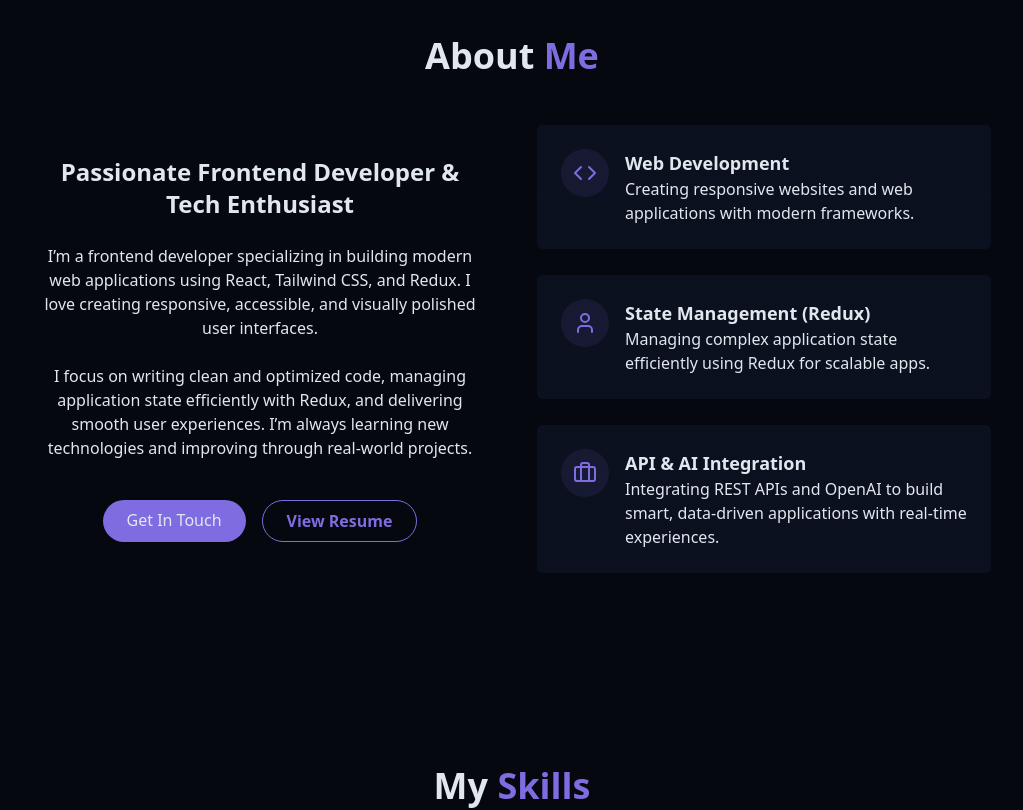
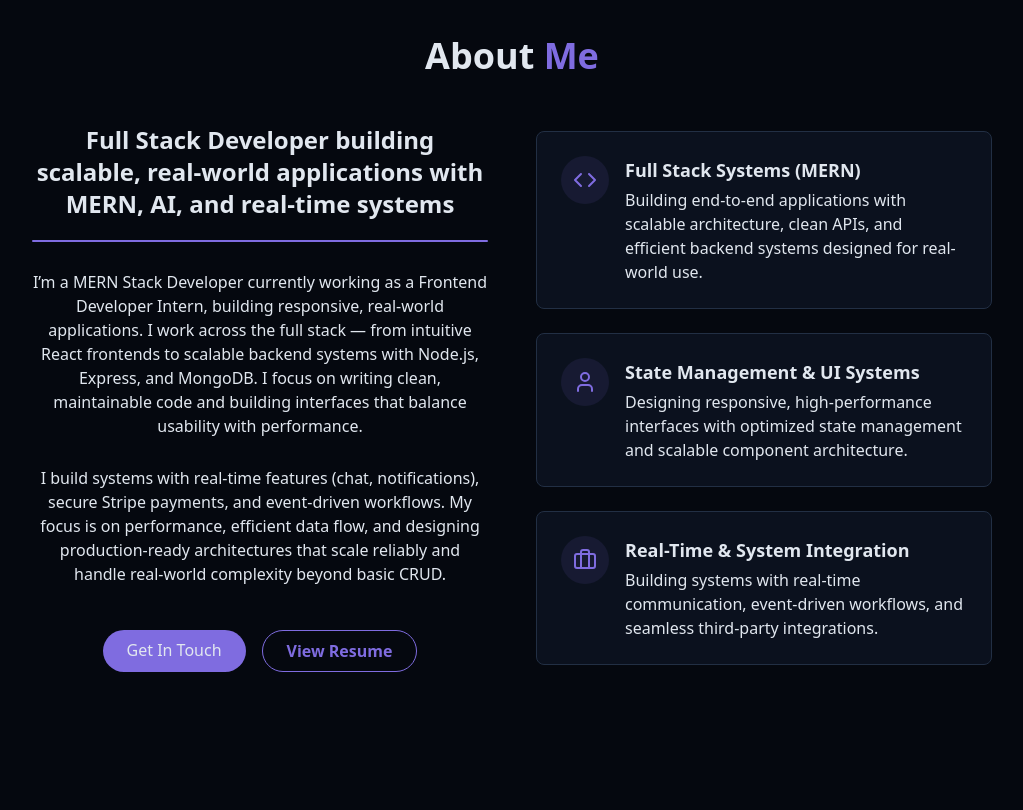
Before and after one commit to Aarsh31248/My-Portfolio, a React (Vite) app: page / in a window 1280 px wide. Shown: the part 860-1670 px from the top of the page, without its empty margins (128-1151 px from the left). Built offline with nearby package versions, Linux system fonts and the light colour scheme.

Commit message:
Update About section and added animation with framer motion

```diff
--- a/src/Components/AboutSection.jsx
+++ b/src/Components/AboutSection.jsx
@@ -1,34 +1,75 @@
 import { Briefcase, Code, User } from "lucide-react";
+import { motion } from "framer-motion";
+
+const containerVariants = {
+  hidden: {},
+  visible: {
+    transition: {
+      staggerChildren: 0.2,
+    },
+  },
+};
+
+const itemVariants = {
+  hidden: { opacity: 0, y: 30 },
+  visible: {
+    opacity: 1,
+    y: 0,
+    transition: { duration: 0.6, ease: "easeOut" },
+  },
+};
 
 const AboutSection = () => {
   return (
     <section id="about" className="py-24 px-4 relative">
-      <div className=" container mx-auto max-w-5xl">
+      <div className="container mx-auto max-w-5xl">
         <h2 className="text-3xl md:text-4xl font-bold mb-12 text-center">
           About
           <span className="text-primary"> Me</span>
         </h2>
 
         <div className="grid grid-cols-1 md:grid-cols-2 gap-12 items-center">
-          <div className="space-y-6">
-            <h3 className="text-2xl font-semibold">
-              Passionate Frontend Developer & Tech Enthusiast
-            </h3>
+          <motion.div
+            variants={containerVariants}
+            initial="hidden"
+            whileInView="visible"
+            viewport={{ once: true, amount: 0.3 }}
+            className="space-y-7 will-change-transform"
+          >
+            <motion.h3
+              variants={itemVariants}
+              className="text-2xl font-semibold"
+            >
+              Full Stack Developer building scalable, real-world applications
+              with MERN, AI, and real-time systems
+            </motion.h3>
 
-            <p className="text-muted-foreground">
-              I’m a frontend developer specializing in building modern web
-              applications using React, Tailwind CSS, and Redux. I love creating
-              responsive, accessible, and visually polished user interfaces.
-            </p>
+            <motion.div
+              variants={itemVariants}
+              className="w-full h-0.5 bg-primary rounded-full -mt-2"
+            ></motion.div>
 
-            <p className="text-muted-foreground">
-              I focus on writing clean and optimized code, managing application
-              state efficiently with Redux, and delivering smooth user
-              experiences. I’m always learning new technologies and improving
-              through real-world projects.
-            </p>
+            <motion.p variants={itemVariants} className="text-muted-foreground">
+              I’m a MERN Stack Developer currently working as a Frontend
+              Developer Intern, building responsive, real-world applications. I
+              work across the full stack — from intuitive React frontends to
+              scalable backend systems with Node.js, Express, and MongoDB. I
+              focus on writing clean, maintainable code and building interfaces
+              that balance usability with performance.
+            </motion.p>
 
-            <div className="flex flex-col sm:flex-row gap-4 pt-4 justify-center">
+            <motion.p variants={itemVariants} className="text-muted-foreground">
+              I build systems with real-time features (chat, notifications),
+              secure Stripe payments, and event-driven workflows. My focus is on
+              performance, efficient data flow, and designing production-ready
+              architectures that scale reliably and handle real-world complexity
+              beyond basic CRUD.
+            </motion.p>
+
+            <motion.div
+              variants={itemVariants}
+              className="flex flex-col sm:flex-row gap-4 pt-4 justify-center"
+            >
               <a href="#contact" className="cosmic-button">
                 Get In Touch
               </a>
@@ -41,59 +82,123 @@ const AboutSection = () => {
               >
                 View Resume
               </a>
-            </div>
-          </div>
+            </motion.div>
+          </motion.div>
 
-          <div className="grid grid-cols-1 gap-6">
-            <div className="gradient-border p-6  card-hover">
-              <div className="flex items-start gap-4">
-                <div className="p-3 rounded-full bg-primary/10">
+          {/* Right Side  */}
+          <motion.div
+            variants={containerVariants}
+            initial="hidden"
+            whileInView="visible"
+            viewport={{ once: true, amount: 0.2 }}
+            transition={{ delay: 0.2 }}
+            className="grid grid-cols-1 gap-6 will-change-transform"
+          >
+            {/* CARD 1 */}
+            <motion.div
+              variants={itemVariants}
+              whileHover={{ y: -8, scale: 1.02 }}
+              transition={{ type: "spring", stiffness: 180, damping: 12 }}
+              className="group relative bg-card p-6 rounded-lg border border-border
+                          transition-all duration-300
+                          hover:shadow-lg hover:shadow-primary/10
+                          hover:border-primary/40 overflow-hidden"
+            >
+              {/* subtle hover overlay */}
+              <div className="absolute inset-0 bg-primary/5 opacity-0 group-hover:opacity-100 transition duration-300"></div>
+
+              <div className="relative flex items-start gap-4">
+                <motion.div
+                  whileHover={{ scale: 1.15 }}
+                  className="p-3 rounded-full bg-primary/10
+                              transition duration-300
+                              group-hover:bg-primary/20"
+                >
                   <Code className="h-6 w-6 text-primary" />
-                </div>
+                </motion.div>
+
                 <div className="text-left">
-                  <h4 className="font-semibold text-lg"> Web Development</h4>
-                  <p className="text-muted-foreground">
-                    Creating responsive websites and web applications with
-                    modern frameworks.
+                  <h4 className="font-semibold text-lg">
+                    Full Stack Systems (MERN)
+                  </h4>
+                  <p className="text-muted-foreground mt-1">
+                    Building end-to-end applications with scalable architecture,
+                    clean APIs, and efficient backend systems designed for
+                    real-world use.
                   </p>
                 </div>
               </div>
-            </div>
+            </motion.div>
 
-            <div className="gradient-border p-6  card-hover">
-              <div className="flex items-start gap-4">
-                <div className="p-3 rounded-full bg-primary/10">
+            {/* CARD 2 */}
+            <motion.div
+              variants={itemVariants}
+              whileHover={{ y: -8, scale: 1.02 }}
+              transition={{ type: "spring", stiffness: 180, damping: 12 }}
+              className="group relative bg-card p-6 rounded-lg border border-border
+                          transition-all duration-300
+                          hover:shadow-lg hover:shadow-primary/10
+                          hover:border-primary/40 overflow-hidden"
+            >
+              <div className="absolute inset-0 bg-primary/5 opacity-0 group-hover:opacity-100 transition duration-300"></div>
+
+              <div className="relative flex items-start gap-4">
+                <motion.div
+                  whileHover={{ scale: 1.15 }}
+                  className="p-3 rounded-full bg-primary/10
+                              transition duration-300
+                              group-hover:bg-primary/20"
+                >
                   <User className="h-6 w-6 text-primary" />
-                </div>
+                </motion.div>
+
                 <div className="text-left">
                   <h4 className="font-semibold text-lg">
-                    State Management (Redux)
+                    State Management & UI Systems
                   </h4>
-                  <p className="text-muted-foreground">
-                    Managing complex application state efficiently using Redux
-                    for scalable apps.
+                  <p className="text-muted-foreground mt-1">
+                    Designing responsive, high-performance interfaces with
+                    optimized state management and scalable component
+                    architecture.
                   </p>
                 </div>
               </div>
-            </div>
+            </motion.div>
 
-            <div className="gradient-border p-6  card-hover">
-              <div className="flex items-start gap-4">
-                <div className="p-3 rounded-full bg-primary/10">
+            {/* CARD 3 */}
+            <motion.div
+              variants={itemVariants}
+              whileHover={{ y: -8, scale: 1.02 }}
+              transition={{ type: "spring", stiffness: 180, damping: 12 }}
+              className="group relative bg-card p-6 rounded-lg border border-border
+                          transition-all duration-300
+                          hover:shadow-lg hover:shadow-primary/10
+                          hover:border-primary/40 overflow-hidden"
+            >
+              <div className="absolute inset-0 bg-primary/5 opacity-0 group-hover:opacity-100 transition duration-300"></div>
+
+              <div className="relative flex items-start gap-4">
+                <motion.div
+                  whileHover={{ scale: 1.15 }}
+                  className="p-3 rounded-full bg-primary/10
+                              transition duration-300
+                              group-hover:bg-primary/20"
+                >
                   <Briefcase className="h-6 w-6 text-primary" />
-                </div>
+                </motion.div>
+
                 <div className="text-left">
                   <h4 className="font-semibold text-lg">
-                    API & AI Integration
+                    Real-Time & System Integration
                   </h4>
-                  <p className="text-muted-foreground">
-                    Integrating REST APIs and OpenAI to build smart, data-driven
-                    applications with real-time experiences.
+                  <p className="text-muted-foreground mt-1">
+                    Building systems with real-time communication, event-driven
+                    workflows, and seamless third-party integrations.
                   </p>
                 </div>
               </div>
-            </div>
-          </div>
+            </motion.div>
+          </motion.div>
         </div>
       </div>
     </section>
```
